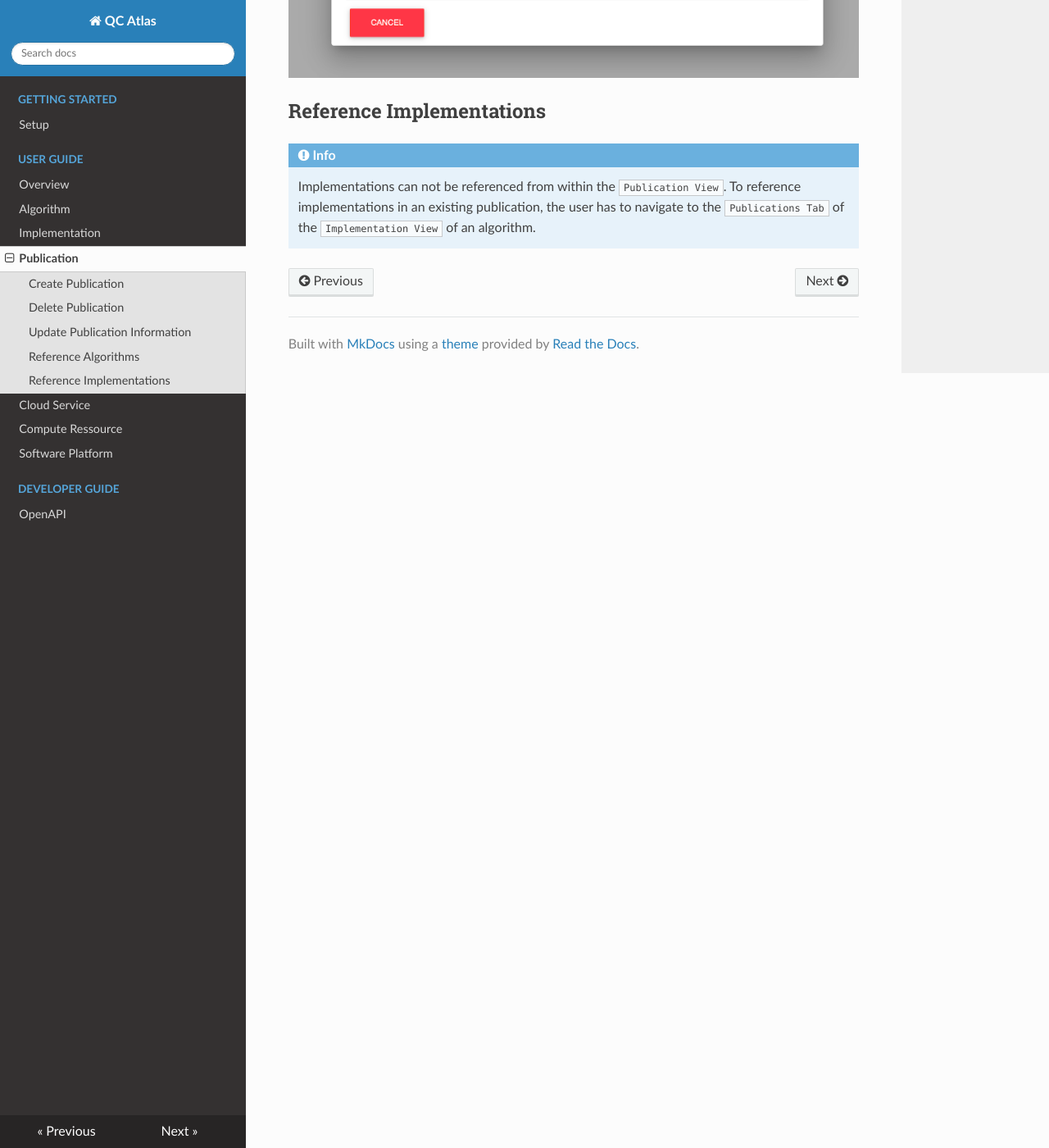
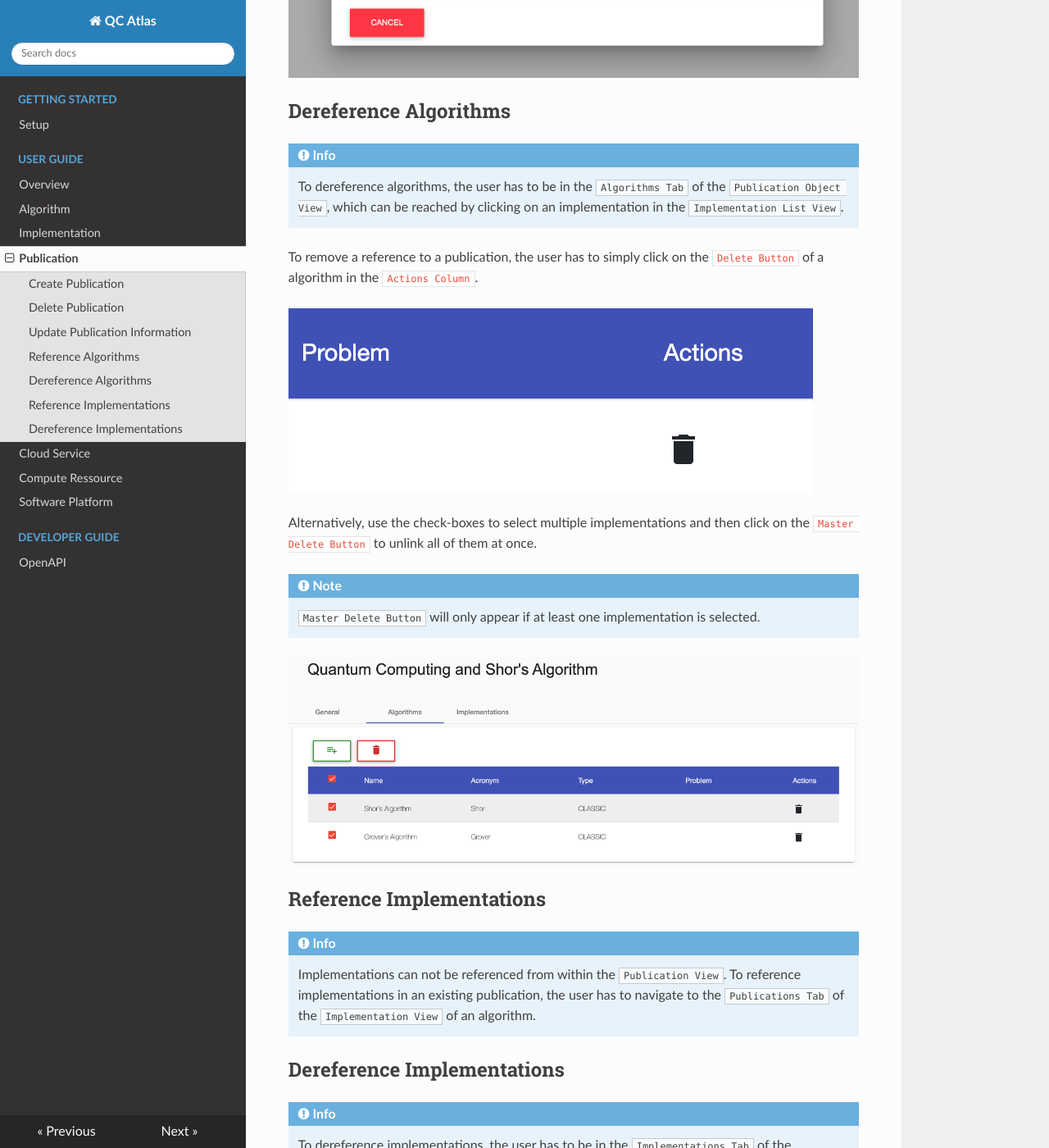
Before and after one commit to UST-QuAntiL/quantil-docs, an MkDocs documentation site: the page built from docs/user-guide/publication.md, in a window 1280 px wide and 1400 px high, scrolled down 5721 px. Shown: the whole window at 82% size. Built offline with MkDocs 1.6.1, drawn with Linux system fonts in a browser that asks for light colours; nearby versions of some CDN libraries; some of the changed text lies outside the part shown.

Commit message:
added dereference algorithm section to publication chapter

```diff
--- a/docs/user-guide/publication.md
+++ b/docs/user-guide/publication.md
@@ -74,8 +74,40 @@ After at least one algorithm is selected, a ``Master Link Button`` will appear a
 
 ![alt text](./images/publication/Link_Algorithm_-_Step_2.2.png "Link multiple algorithms")
 
+## Dereference Algorithms
+
+!!! info
+    To dereference algorithms, the user has to be in the ``Algorithms Tab`` of the ``Publication Object View``, which can be reached by clicking on an implementation in the ``Implementation List View``.
+
+To remove a reference to a publication, the user has to simply click on the ``Delete Button`` of a algorithm in the ``Actions Column``.
+
+![alt text](./../images/publication/Unlink_Algorithm_-_Step_1.1.png "Dereference single algorithm")
+
+Alternatively, use the check-boxes to select multiple implementations and then click on the ``Master Delete Button`` to unlink all of them at once.
+
+!!! note
+    ``Master Delete Button`` will only appear if at least one implementation is selected.
+
+![alt text](./../images/publication/Unlink_Algorithm_-_Step_1.2.png "Dereference multiple implementations")
+
 ## Reference Implementations
 
 !!! info
     Implementations can not be referenced from within the ``Publication View``.
     To reference implementations in an existing publication, the user has to navigate to the ``Publications Tab`` of the ``Implementation View`` of an algorithm.
+
+## Dereference Implementations
+
+!!! info
+    To dereference implementations, the user has to be in the ``Implementations Tab`` of the ``Publication Object View``, which can be reached by clicking on an implementation in the ``Implementation List View``.
+
+To remove a reference to a publication, the user has to simply click on the ``Delete Button`` of an implementation in the ``Actions Column``.
+
+![alt text](./../images/implementation/Unlink_Publication_-_Step_1.1.png "Dereference single implementation")
+
+Alternatively, use the check-boxes to select multiple implementations and then click on the ``Master Delete Button`` to unlink all of them at once.
+
+!!! note
+    ``Master Delete Button`` will only appear if at least one implementation is selected.
+
+![alt text](./../images/implementation/Unlink_Publication_-_Step_1.2.png "Dereference multiple implementations")
```
Also changed, not shown: docs/user-guide/images/publication/Unlink_Algorithm_-_Step_1.1.png (added), docs/user-guide/images/publication/Unlink_Algorithm_-_Step_1.2.png (added).
